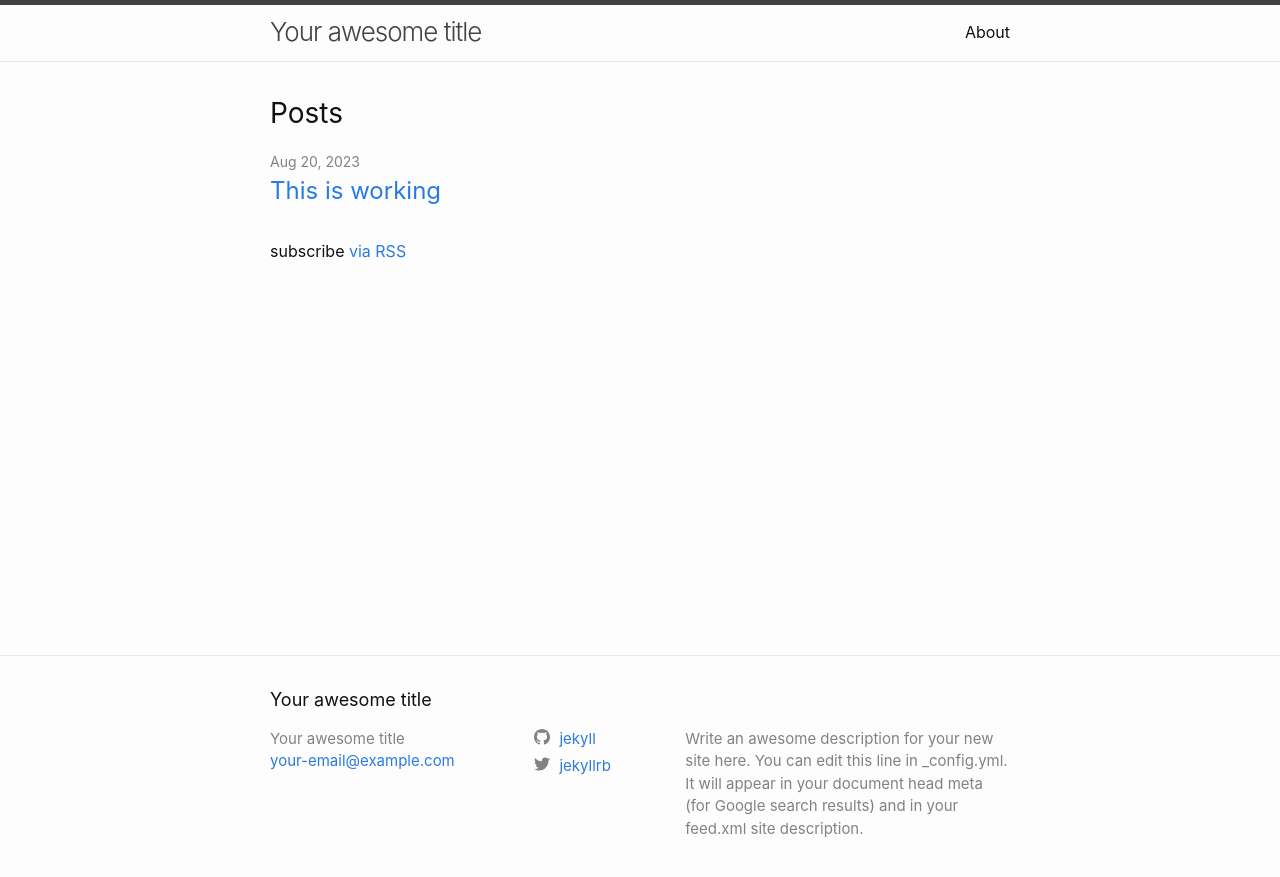
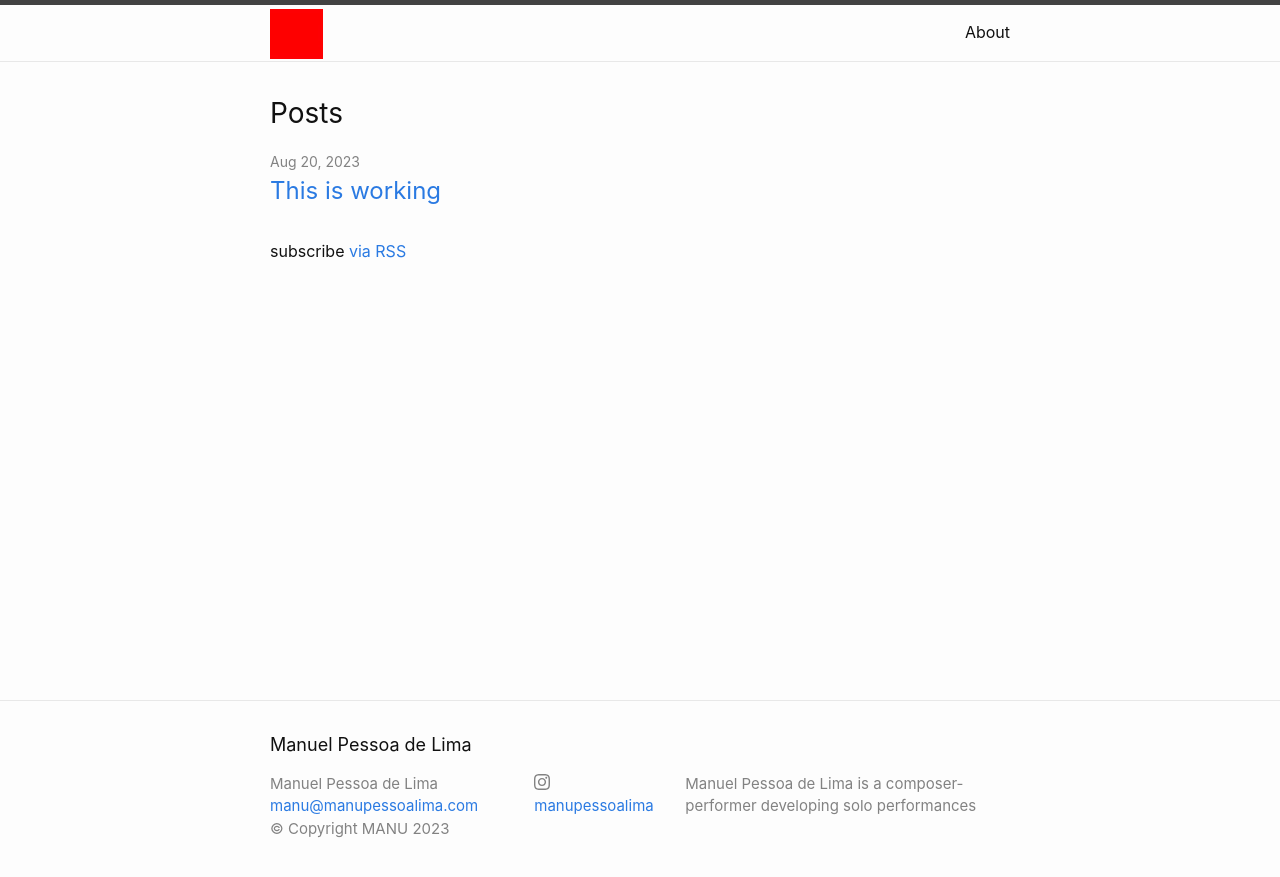
Before and after one commit to manuelpessoadelima/manublog, a Jekyll site: the page built from index.markdown, in a window 1280 px wide. Shown: the top 877 px of the page. Built offline with Jekyll 4.4.1, drawn with Linux system fonts in a browser that asks for light colours.

Commit message:
Branding the minima theme

```diff
--- a/_config.yml
+++ b/_config.yml
@@ -18,16 +18,23 @@
 # You can create any custom variable you would like, and they will be accessible
 # in the templates via {{ site.myvariable }}.
 
-title: Your awesome title
-email: your-email@example.com
+title: Manuel Pessoa de Lima
+email: manu@manupessoalima.com
 description: >- # this means to ignore newlines until "baseurl:"
-  Write an awesome description for your new site here. You can edit this
-  line in _config.yml. It will appear in your document head meta (for
-  Google search results) and in your feed.xml site description.
+  Manuel Pessoa de Lima is a composer-performer developing solo performances
 baseurl: "" # the subpath of your site, e.g. /blog
 url: "" # the base hostname & protocol for your site, e.g. http://example.com
-twitter_username: jekyllrb
-github_username:  jekyll
+#twitter_username: jekyllrb
+#github_username:  jekyll
+
+##Here I am editing some stuff that is in the theme structure but not appearing originally
+author: Manuel Pessoa de Lima
+instagram_username: manupessoalima
+
+#Here is new fields that are not in the theme, something new!
+copyright: "Copyright MANU"
+title-logo: /images/title-logo.jpg
+# title logo is a new field I am making to host the logo.
 
 # Build settings
 # removed minima theme as it is now a regular theme
--- a/_includes/footer.html
+++ b/_includes/footer.html
@@ -18,6 +18,9 @@
             {%- if site.email -%}
             <li><a class="u-email" href="mailto:{{ site.email }}">{{ site.email }}</a></li>
             {%- endif -%}
+            {%- if site.copyright -%}
+            <li>&copy; {{ site.copyright }}  {{ 'now' | date: "%Y" }}</li>
+            {%- endif -%}
         </ul>
       </div>
 
--- a/_includes/header.html
+++ b/_includes/header.html
@@ -3,7 +3,22 @@
   <div class="wrapper">
     {%- assign default_paths = site.pages | map: "path" -%}
     {%- assign page_paths = site.header_pages | default: default_paths -%}
+
+    <!---original site title
     <a class="site-title" rel="author" href="{{ "/" | relative_url }}">{{ site.title | escape }}</a>
+    -->
+
+    <!--- custom logo from the bill raymond tutorial -->
+
+    <a class="site-title" rel="author" href="{{ "/" | relative_url }}">
+      {%- if site.title-logo -%}
+        <img src="{{ site.title-logo | relative_url}}" alt="{{site.title | escape}}"></img>
+      {%- else -%}
+        {{ site.title | escape}}
+      {%-endif -%}
+    </a>
+    <!--- end of logo insert -->
+
 
     {%- if page_paths -%}
       <nav class="site-nav">
```
Also changed, not shown: images/title-logo.jpg (added).
